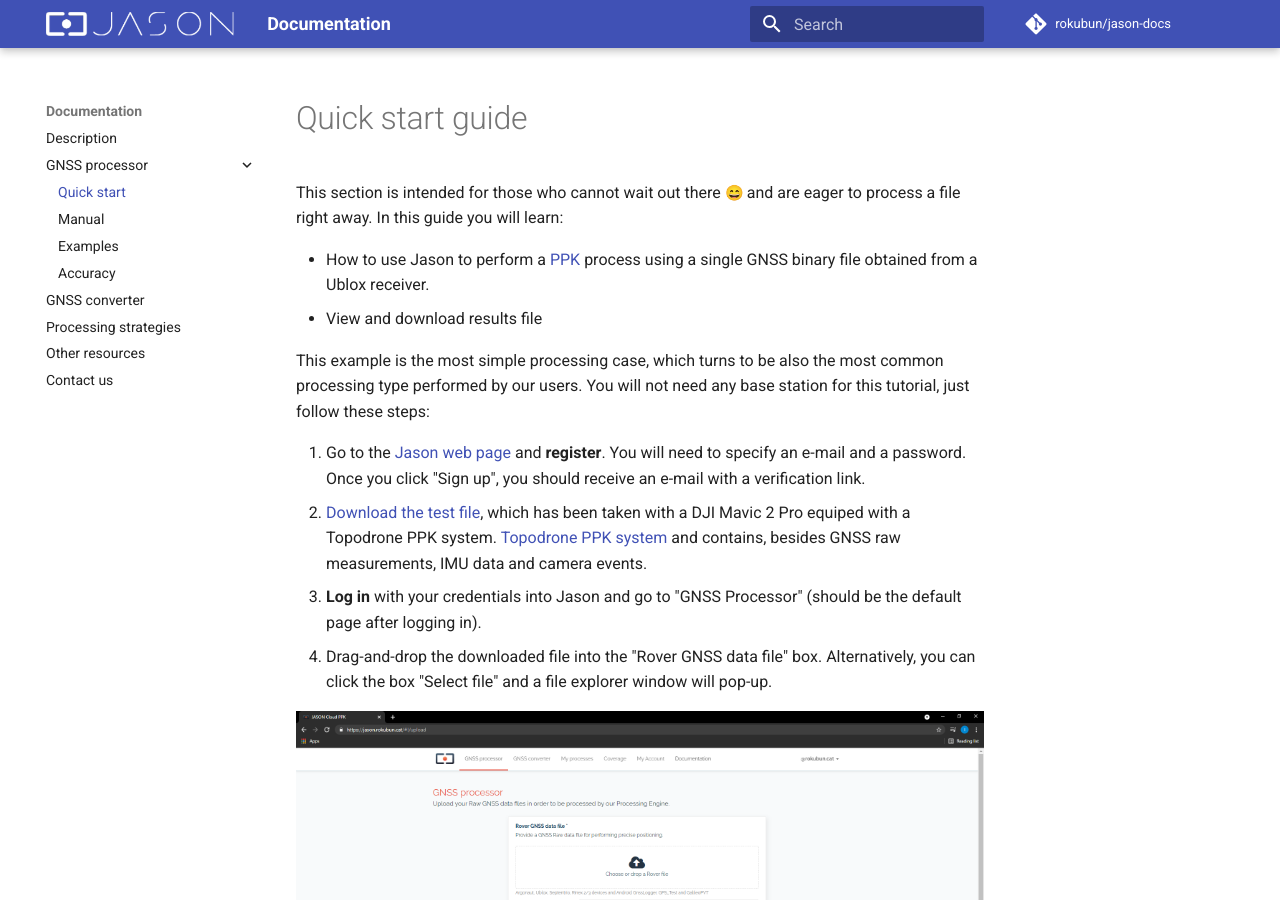
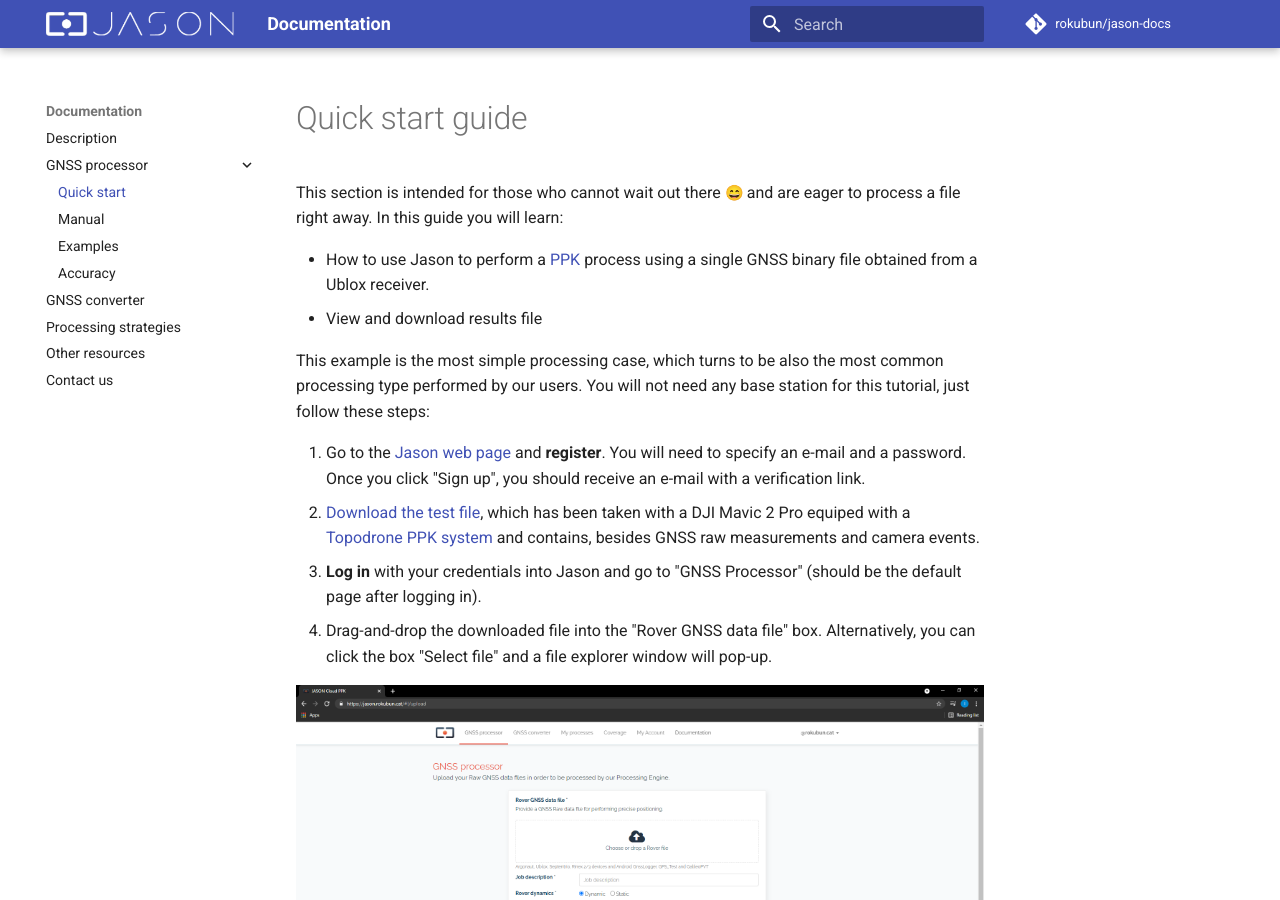
Before and after one commit to rokubun/jason-docs, an MkDocs documentation site: the page built from docs/quickstart.md, in a window 1280 px wide and 900 px high. Built offline with MkDocs 1.6.1 and Material for MkDocs 9.7.7, drawn with Linux system fonts in a browser that asks for light colours; emoji names are drawn with the system emoji font; some web fonts are replaced; comment, search, counter and statistics services are not loaded.

Commit message:
fix: decription mismatch with Topodrone

```diff
--- a/docs/quickstart.md
+++ b/docs/quickstart.md
@@ -14,9 +14,8 @@
 1. Go to the [Jason web page](https://jason.rokubun.cat) and **register**. You will
   need to specify an e-mail and a password. Once you click "Sign up", you should
   receive an e-mail with a verification link.
-2. [Download the test file](https://github.com/rokubun/jason-docs/blob/master/assets/XXXX00CAT_R_20201201204_22M_01S_MO.rnx?raw=true), which has been taken with a DJI Mavic 2 Pro equiped with a Topodrone PPK system.
-   [Topodrone PPK system](https://topodrone.org/product/drones/pro/m2p-ppk/)
-  and contains, besides GNSS raw measurements, IMU data and camera events.
+2. [Download the test file](https://github.com/rokubun/jason-docs/blob/master/assets/XXXX00CAT_R_20201201204_22M_01S_MO.rnx?raw=true), which has been taken with a DJI Mavic 2 Pro equiped with a [Topodrone PPK system](https://topodrone.org/product/drones/pro/m2p-ppk/)
+  and contains, besides GNSS raw measurements and camera events.
 3. **Log in** with your credentials into Jason and go to "GNSS Processor"
   (should be the default page after logging in).
 4. Drag-and-drop the downloaded file into the "Rover GNSS data file" box. Alternatively,
```
